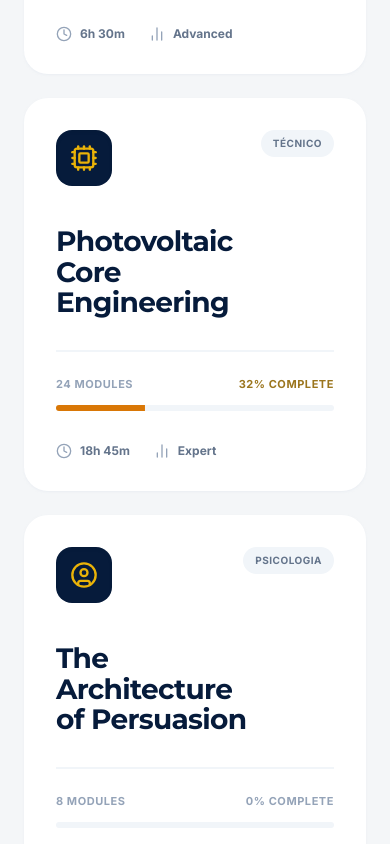
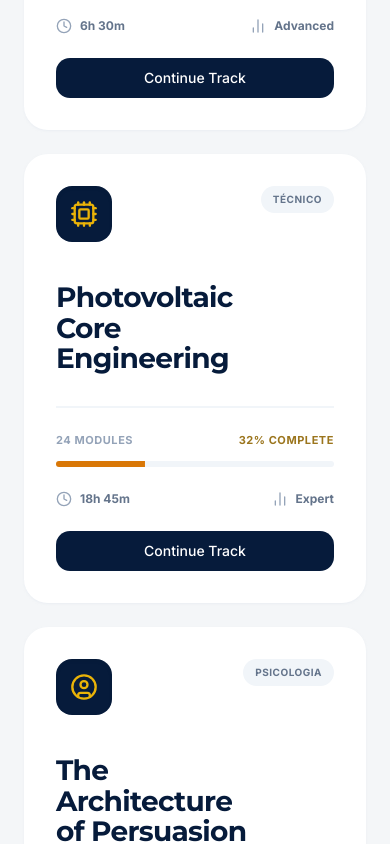
Before and after one commit to sedanoromulo04-wq/rio-sol-academy, a React (Vite) app: page /trilhas in a window 390 px wide. Shown: the part 840-1684 px from the top of the page. Built offline with nearby package versions, Linux system fonts and the light colour scheme.

Commit message:
feat: Implement full navigation and interactive elements

```diff
--- a/src/components/Layout.tsx
+++ b/src/components/Layout.tsx
@@ -1,4 +1,5 @@
-import { Outlet, Link, useLocation } from 'react-router-dom'
+import { useState, useEffect } from 'react'
+import { Outlet, Link, useLocation, useNavigate, useSearchParams } from 'react-router-dom'
 import {
   Sidebar,
   SidebarContent,
@@ -14,6 +15,7 @@ import { Avatar, AvatarFallback, AvatarImage } from '@/components/ui/avatar'
 import { Input } from '@/components/ui/input'
 import { Button } from '@/components/ui/button'
 import { cn } from '@/lib/utils'
+import { useToast } from '@/hooks/use-toast'
 import {
   BookOpen,
   Brain,
@@ -36,6 +38,26 @@ const navItems = [
 
 export default function Layout() {
   const location = useLocation()
+  const navigate = useNavigate()
+  const [searchParams, setSearchParams] = useSearchParams()
+  const { toast } = useToast()
+
+  const [localSearch, setLocalSearch] = useState(searchParams.get('q') || '')
+
+  useEffect(() => {
+    setLocalSearch(searchParams.get('q') || '')
+  }, [searchParams])
+
+  const handleSearch = (e: React.ChangeEvent<HTMLInputElement>) => {
+    const val = e.target.value
+    setLocalSearch(val)
+    if (val.trim() === '') {
+      if (location.pathname === '/trilhas') setSearchParams({})
+    } else {
+      if (location.pathname !== '/trilhas') navigate(`/trilhas?q=${encodeURIComponent(val)}`)
+      else setSearchParams({ q: val })
+    }
+  }
 
   return (
     <SidebarProvider>
@@ -81,18 +103,35 @@ export default function Layout() {
             </SidebarMenu>
           </SidebarContent>
           <SidebarFooter className="p-6 pb-8 space-y-6">
-            <Button className="w-full bg-[#061B3B] hover:bg-[#0a2955] text-white justify-start px-5 py-6 rounded-xl font-bold shadow-md">
+            <Button
+              asChild
+              className="w-full bg-[#061B3B] hover:bg-[#0a2955] text-white justify-start px-5 py-6 rounded-xl font-bold shadow-md"
+            >
+              <Link to="/simulador">
                 <Zap className="mr-3 h-5 w-5" fill="currentColor" /> RIO SOL AI Brain
+              </Link>
             </Button>
             <div className="space-y-1">
               <Button
                 variant="ghost"
+                onClick={() =>
+                  toast({
+                    title: 'Settings',
+                    description: 'Preferences are currently synced via system defaults.',
+                  })
+                }
                 className="w-full justify-start text-slate-500 hover:text-[#061B3B] hover:bg-white/50 font-semibold h-10 px-4"
               >
                 <Settings className="mr-3 h-5 w-5" /> Settings
               </Button>
               <Button
                 variant="ghost"
+                onClick={() =>
+                  toast({
+                    title: 'Support',
+                    description: 'Contact your manager or helpdesk for direct assistance.',
+                  })
+                }
                 className="w-full justify-start text-slate-500 hover:text-[#061B3B] hover:bg-white/50 font-semibold h-10 px-4"
               >
                 <HelpCircle className="mr-3 h-5 w-5" /> Support
@@ -109,24 +148,33 @@ export default function Layout() {
                 <Search className="absolute left-4 top-1/2 -translate-y-1/2 h-4 w-4 text-slate-400" />
                 <Input
                   placeholder="Search Knowledge Brain..."
+                  value={localSearch}
+                  onChange={handleSearch}
                   className="pl-11 bg-white border-none shadow-sm rounded-xl h-12 w-full text-slate-600 font-medium placeholder:text-slate-400 placeholder:font-normal focus-visible:ring-1 focus-visible:ring-slate-200"
                 />
               </div>
             </div>
             <div className="flex items-center gap-6 shrink-0">
-              <button className="text-slate-400 hover:text-[#061B3B] transition-colors">
+              <Link to="/ranking" className="text-slate-400 hover:text-[#061B3B] transition-colors">
                 <Medal className="h-6 w-6" />
-              </button>
-              <button className="text-slate-400 hover:text-[#061B3B] transition-colors relative">
+              </Link>
+              <button
+                onClick={() =>
+                  toast({ title: 'Notifications', description: 'You have 1 unread update.' })
+                }
+                className="text-slate-400 hover:text-[#061B3B] transition-colors relative"
+              >
                 <Bell className="h-6 w-6" />
                 <span className="absolute top-0 right-0 h-2.5 w-2.5 bg-[#D97706] rounded-full border-2 border-[#F4F6F8]"></span>
               </button>
-              <Avatar className="h-11 w-11 border-2 border-white shadow-md">
+              <Link to="/perfil" className="shrink-0 transition-transform hover:scale-105">
+                <Avatar className="h-11 w-11 border-2 border-white shadow-md hover:border-[#061B3B] transition-colors">
                   <AvatarImage src="https://img.usecurling.com/ppl/thumbnail?gender=male&seed=3" />
                   <AvatarFallback className="bg-slate-200 text-[#061B3B] font-bold">
                     SA
                   </AvatarFallback>
                 </Avatar>
+              </Link>
             </div>
           </header>
           <div className="flex-1 px-6 lg:px-12 pb-12 overflow-y-auto">
--- a/src/pages/Paths.tsx
+++ b/src/pages/Paths.tsx
@@ -1,14 +1,77 @@
+import { useState } from 'react'
+import { useSearchParams, Link } from 'react-router-dom'
 import { Card } from '@/components/ui/card'
 import { Progress } from '@/components/ui/progress'
 import { Badge } from '@/components/ui/badge'
 import { Button } from '@/components/ui/button'
 import { Separator } from '@/components/ui/separator'
+import { useToast } from '@/hooks/use-toast'
+import { cn } from '@/lib/utils'
 import { Sparkles, Cpu, UserCircle, Wrench, Clock, BarChart2, Play } from 'lucide-react'
 
+const basicTracks = [
+  {
+    id: 'cultura',
+    category: 'Cultura',
+    title: 'Solar\nPhilosophy &\nEthics',
+    searchTitle: 'Solar Philosophy & Ethics',
+    modules: 12,
+    progress: 85,
+    duration: '6h 30m',
+    level: 'Advanced',
+    icon: Sparkles,
+    link: '/trilhas/cultura/lesson/1',
+    btnText: 'Continue Track',
+  },
+  {
+    id: 'tecnico',
+    category: 'Técnico',
+    title: 'Photovoltaic\nCore\nEngineering',
+    searchTitle: 'Photovoltaic Core Engineering',
+    modules: 24,
+    progress: 32,
+    duration: '18h 45m',
+    level: 'Expert',
+    icon: Cpu,
+    link: '/trilhas/tecnico/lesson/1',
+    btnText: 'Continue Track',
+  },
+  {
+    id: 'psicologia',
+    category: 'Psicologia',
+    title: 'The\nArchitecture\nof Persuasion',
+    searchTitle: 'The Architecture of Persuasion',
+    modules: 8,
+    progress: 0,
+    duration: '4h 20m',
+    level: 'Intermediate',
+    icon: UserCircle,
+    link: '/trilhas/psicologia/lesson/1',
+    btnText: 'Start Track',
+  },
+]
+
+const filters = ['All Trails', 'Cultura', 'Técnico', 'Psicologia', 'Prática']
+
 export default function Paths() {
+  const [activeFilter, setActiveFilter] = useState('All Trails')
+  const [searchParams] = useSearchParams()
+  const { toast } = useToast()
+  const searchQuery = (searchParams.get('q') || '').toLowerCase()
+
+  const isMatch = (category: string, title: string) => {
+    if (activeFilter !== 'All Trails' && category !== activeFilter) return false
+    if (
+      searchQuery &&
+      !title.toLowerCase().includes(searchQuery) &&
+      !category.toLowerCase().includes(searchQuery)
+    )
+      return false
+    return true
+  }
+
   return (
     <div className="max-w-6xl space-y-10 animate-fade-in-up">
-      {/* Header Section */}
       <div>
         <div className="flex items-center gap-3 mb-4">
           <Badge className="bg-[#EAB308] text-[#422006] hover:bg-[#EAB308] rounded-sm text-[10px] font-black px-2.5 py-0.5 tracking-wider border-none uppercase">
@@ -24,159 +87,79 @@ export default function Paths() {
         </p>
       </div>
 
-      {/* Filters & Sorting */}
       <div className="flex flex-col md:flex-row items-start md:items-center justify-between gap-6">
         <div className="flex flex-wrap gap-3">
+          {filters.map((filter) => (
             <Button
-            variant="default"
-            className="rounded-full px-6 bg-[#061B3B] hover:bg-[#0a2955] text-white font-semibold"
+              key={filter}
+              variant={activeFilter === filter ? 'default' : 'outline'}
+              onClick={() => setActiveFilter(filter)}
+              className={cn(
+                'rounded-full px-6 font-semibold transition-colors',
+                activeFilter === filter
+                  ? 'bg-[#061B3B] hover:bg-[#0a2955] text-white border-none'
+                  : 'text-slate-600 border border-slate-300 hover:bg-white bg-transparent',
+              )}
             >
-            All Trails
+              {filter}
             </Button>
-          <Button
-            variant="outline"
-            className="rounded-full px-6 text-slate-600 border-slate-300 hover:bg-white bg-transparent font-semibold"
-          >
-            Cultura
-          </Button>
-          <Button
-            variant="outline"
-            className="rounded-full px-6 text-slate-600 border-slate-300 hover:bg-white bg-transparent font-semibold"
-          >
-            Técnico
-          </Button>
-          <Button
-            variant="outline"
-            className="rounded-full px-6 text-slate-600 border-slate-300 hover:bg-white bg-transparent font-semibold"
-          >
-            Psicologia
-          </Button>
-          <Button
-            variant="outline"
-            className="rounded-full px-6 text-slate-600 border-slate-300 hover:bg-white bg-transparent font-semibold"
-          >
-            Prática
-          </Button>
+          ))}
         </div>
         <div className="text-xs font-bold text-slate-500 uppercase tracking-widest shrink-0">
           Sort By: <span className="text-[#061B3B] ml-2">Most Recent</span>
         </div>
       </div>
 
-      {/* Grid Content */}
       <div className="grid grid-cols-1 lg:grid-cols-3 gap-6">
-        {/* Cultura Card */}
-        <Card className="rounded-3xl border-none shadow-sm shadow-slate-200/50 flex flex-col bg-white">
+        {basicTracks.map(
+          (track) =>
+            isMatch(track.category, track.searchTitle) && (
+              <Card
+                key={track.id}
+                className="rounded-3xl border-none shadow-sm shadow-slate-200/50 flex flex-col bg-white"
+              >
                 <div className="p-8 flex-1 flex flex-col">
                   <div className="flex justify-between items-start mb-10">
                     <div className="w-14 h-14 rounded-2xl bg-[#061B3B] text-[#EAB308] flex items-center justify-center shadow-inner">
-                <Sparkles className="w-7 h-7" />
+                      <track.icon className="w-7 h-7" />
                     </div>
                     <span className="bg-slate-100 text-slate-500 text-[10px] font-bold px-3 py-1.5 rounded-full uppercase tracking-wider">
-                Cultura
+                      {track.category}
                     </span>
                   </div>
-            <h3 className="text-[28px] font-bold text-[#061B3B] mb-8 leading-[1.1] font-display">
-              Solar
-              <br />
-              Philosophy &
-              <br />
-              Ethics
+                  <h3 className="text-[28px] font-bold text-[#061B3B] mb-8 leading-[1.1] font-display whitespace-pre-line">
+                    {track.title}
                   </h3>
                   <div className="mt-auto">
                     <Separator className="mb-6 bg-slate-100 h-0.5" />
                     <div className="flex justify-between text-[11px] font-bold text-slate-400 mb-3 uppercase tracking-wider">
-                <span>12 Modules</span>
-                <span className="text-[#9B751D]">85% Complete</span>
+                      <span>{track.modules} Modules</span>
+                      <span className={track.progress > 0 ? 'text-[#9B751D]' : 'text-slate-400'}>
+                        {track.progress}% Complete
+                      </span>
                     </div>
-              <Progress value={85} className="h-1.5 mb-8 bg-slate-100 [&>div]:bg-[#D97706]" />
-              <div className="flex items-center gap-6 text-xs font-bold text-slate-500">
+                    <Progress
+                      value={track.progress}
+                      className="h-1.5 mb-6 bg-slate-100 [&>div]:bg-[#D97706]"
+                    />
+                    <div className="flex items-center justify-between text-xs font-bold text-slate-500 mb-6">
                       <div className="flex items-center gap-2">
-                  <Clock className="w-4 h-4 text-slate-400" /> 6h 30m
+                        <Clock className="w-4 h-4 text-slate-400" /> {track.duration}
                       </div>
                       <div className="flex items-center gap-2">
-                  <BarChart2 className="w-4 h-4 text-slate-400" /> Advanced
+                        <BarChart2 className="w-4 h-4 text-slate-400" /> {track.level}
                       </div>
                     </div>
+                    <Button asChild className="w-full bg-[#061B3B] hover:bg-[#0a2955] text-white">
+                      <Link to={track.link}>{track.btnText}</Link>
+                    </Button>
                   </div>
                 </div>
               </Card>
+            ),
+        )}
 
-        {/* Técnico Card */}
-        <Card className="rounded-3xl border-none shadow-sm shadow-slate-200/50 flex flex-col bg-white">
-          <div className="p-8 flex-1 flex flex-col">
-            <div className="flex justify-between items-start mb-10">
-              <div className="w-14 h-14 rounded-2xl bg-[#061B3B] text-[#EAB308] flex items-center justify-center shadow-inner">
-                <Cpu className="w-7 h-7" />
-              </div>
-              <span className="bg-slate-100 text-slate-500 text-[10px] font-bold px-3 py-1.5 rounded-full uppercase tracking-wider">
-                Técnico
-              </span>
-            </div>
-            <h3 className="text-[28px] font-bold text-[#061B3B] mb-8 leading-[1.1] font-display">
-              Photovoltaic
-              <br />
-              Core
-              <br />
-              Engineering
-            </h3>
-            <div className="mt-auto">
-              <Separator className="mb-6 bg-slate-100 h-0.5" />
-              <div className="flex justify-between text-[11px] font-bold text-slate-400 mb-3 uppercase tracking-wider">
-                <span>24 Modules</span>
-                <span className="text-[#9B751D]">32% Complete</span>
-              </div>
-              <Progress value={32} className="h-1.5 mb-8 bg-slate-100 [&>div]:bg-[#D97706]" />
-              <div className="flex items-center gap-6 text-xs font-bold text-slate-500">
-                <div className="flex items-center gap-2">
-                  <Clock className="w-4 h-4 text-slate-400" /> 18h 45m
-                </div>
-                <div className="flex items-center gap-2">
-                  <BarChart2 className="w-4 h-4 text-slate-400" /> Expert
-                </div>
-              </div>
-            </div>
-          </div>
-        </Card>
-
-        {/* Psicologia Card */}
-        <Card className="rounded-3xl border-none shadow-sm shadow-slate-200/50 flex flex-col bg-white">
-          <div className="p-8 flex-1 flex flex-col">
-            <div className="flex justify-between items-start mb-10">
-              <div className="w-14 h-14 rounded-2xl bg-[#061B3B] text-[#EAB308] flex items-center justify-center shadow-inner">
-                <UserCircle className="w-7 h-7" />
-              </div>
-              <span className="bg-slate-100 text-slate-500 text-[10px] font-bold px-3 py-1.5 rounded-full uppercase tracking-wider">
-                Psicologia
-              </span>
-            </div>
-            <h3 className="text-[28px] font-bold text-[#061B3B] mb-8 leading-[1.1] font-display">
-              The
-              <br />
-              Architecture
-              <br />
-              of Persuasion
-            </h3>
-            <div className="mt-auto">
-              <Separator className="mb-6 bg-slate-100 h-0.5" />
-              <div className="flex justify-between text-[11px] font-bold text-slate-400 mb-3 uppercase tracking-wider">
-                <span>8 Modules</span>
-                <span className="text-slate-400">0% Complete</span>
-              </div>
-              <Progress value={0} className="h-1.5 mb-8 bg-slate-100 [&>div]:bg-[#D97706]" />
-              <div className="flex items-center gap-6 text-xs font-bold text-slate-500">
-                <div className="flex items-center gap-2">
-                  <Clock className="w-4 h-4 text-slate-400" /> 4h 20m
-                </div>
-                <div className="flex items-center gap-2">
-                  <BarChart2 className="w-4 h-4 text-slate-400" /> Intermediate
-                </div>
-              </div>
-            </div>
-          </div>
-        </Card>
-
-        {/* Field Deployment Mastery (Prática) - Wide Card */}
+        {isMatch('Prática', 'Field Deployment Mastery') && (
           <Card className="rounded-3xl border-none shadow-sm shadow-slate-200/50 lg:col-span-2 overflow-hidden flex flex-col md:flex-row p-2.5 bg-white">
             <div className="p-8 flex-1 flex flex-col justify-between">
               <div>
@@ -206,7 +189,10 @@ export default function Paths() {
                   <span>32 Modules</span>
                   <span className="text-[#9B751D]">55% Complete</span>
                 </div>
-              <Progress value={55} className="h-1.5 bg-slate-100 [&>div]:bg-[#D97706]" />
+                <Progress value={55} className="h-1.5 mb-6 bg-slate-100 [&>div]:bg-[#D97706]" />
+                <Button asChild className="w-full bg-[#061B3B] hover:bg-[#0a2955] text-white">
+                  <Link to="/simulador">Start Simulation</Link>
+                </Button>
               </div>
             </div>
             <div className="relative md:w-[45%] bg-slate-100 rounded-[20px] overflow-hidden min-h-[300px] m-2 md:m-0">
@@ -215,15 +201,19 @@ export default function Paths() {
                 className="absolute inset-0 w-full h-full object-cover"
                 alt="Video Preview"
               />
-            <div className="absolute inset-0 bg-black/10 hover:bg-black/20 transition-all flex items-center justify-center group cursor-pointer">
+              <Link
+                to="/simulador"
+                className="absolute inset-0 bg-black/10 hover:bg-black/20 transition-all flex items-center justify-center group cursor-pointer"
+              >
                 <button className="w-16 h-12 bg-[#9B751D] group-hover:bg-[#b48a27] group-hover:scale-105 transition-all rounded-xl flex items-center justify-center text-white shadow-lg shadow-black/20">
                   <Play className="w-6 h-6 fill-current" />
                 </button>
-            </div>
+              </Link>
             </div>
           </Card>
+        )}
 
-        {/* Upcoming Card */}
+        {isMatch('Upcoming', 'Quantum Grid Networks') && (
           <Card className="rounded-3xl border-none shadow-xl shadow-[#061B3B]/10 bg-[#061B3B] text-white p-8 flex flex-col justify-between">
             <div>
               <span className="bg-white/10 text-white text-[10px] font-bold px-3 py-1.5 rounded-full uppercase tracking-wider mb-8 inline-block">
@@ -239,10 +229,19 @@ export default function Paths() {
                 generation.
               </p>
             </div>
-          <Button className="w-full bg-[#9B751D] hover:bg-[#7c5d17] text-white font-bold h-14 rounded-xl text-xs tracking-widest uppercase shadow-md shadow-black/20 transition-all">
+            <Button
+              onClick={() =>
+                toast({
+                  title: 'Notification Set',
+                  description: 'You will be notified when this track becomes available.',
+                })
+              }
+              className="w-full bg-[#9B751D] hover:bg-[#7c5d17] text-white font-bold h-14 rounded-xl text-xs tracking-widest uppercase shadow-md shadow-black/20 transition-all"
+            >
               Notify Me
             </Button>
           </Card>
+        )}
       </div>
     </div>
   )
```
Also changed, not shown: src/pages/Index.tsx (+14 -5 lines), .skip.config.json. Lines whose indentation alone changed are shown as unchanged.
